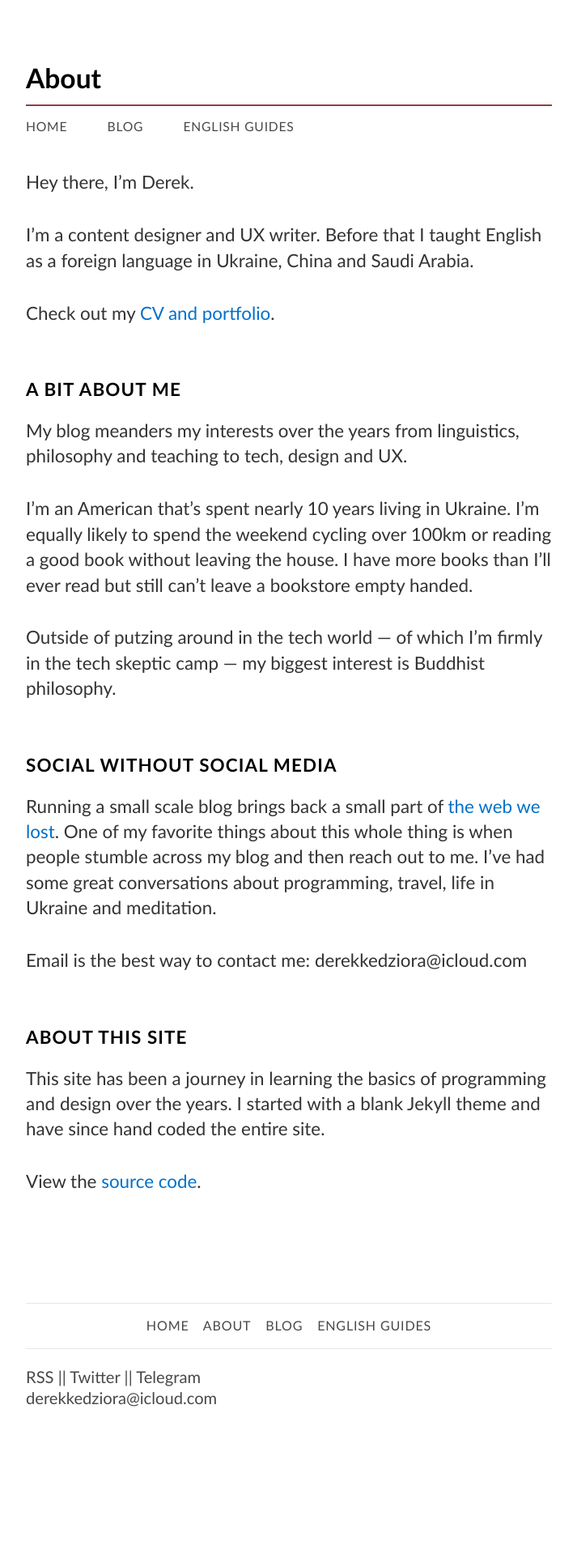
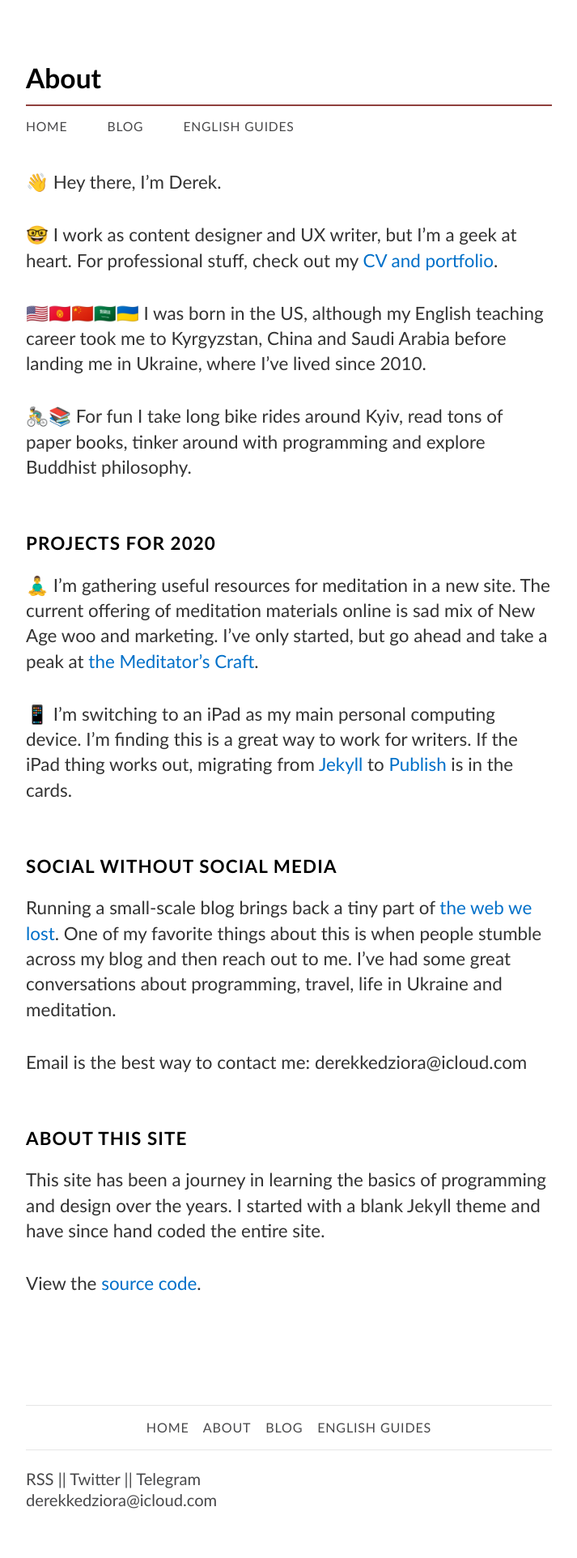
Before and after one commit to parcuri/derekkedziora.com, a Jekyll site: the page built from _pages/about.md, in a window 1280 px wide. Shown: the whole page at 81% size, without its empty margins (283-996 px from the left). Built offline with Jekyll 4.4.1, drawn with Linux system fonts in a browser that asks for light colours; before the commit the page ends 1799 px from its top, so only the background shows below that.

Commit message:
Content updated

```diff
--- a/_pages/about.md
+++ b/_pages/about.md
@@ -1,29 +1,29 @@
 ---
 title: About
+description: “Derek Kedziora is a UX Writer and Content Designer, geek, tinkerer and avid reader.”
 about: true
 permalink: /about
 ---
 
-Hey there, I'm Derek.
+👋 Hey there, I’m Derek.
 
-I'm a content designer and UX writer. Before that I taught English as a foreign language in Ukraine, China and Saudi Arabia.
+🤓 I work as content designer and UX writer, but I’m a geek at heart. For professional stuff, check out my [CV and portfolio](/portfolio).
 
-Check out my [CV and portfolio](/portfolio "Portfolio").
+🇺🇸🇰🇬🇨🇳🇸🇦🇺🇦 I was born in the US, although my English teaching career took me to Kyrgyzstan, China and Saudi Arabia before landing me in Ukraine, where I’ve lived since 2010.
 
-## A bit about me
+🚴‍♂️📚 For fun I take long bike rides around Kyiv, read tons of paper books, tinker around with programming and explore Buddhist philosophy.
 
-My blog meanders my interests over the years from linguistics, philosophy and teaching to tech, design and UX.
+## Projects for 2020
 
-I'm an American that's spent nearly 10 years living in Ukraine. I'm equally likely to spend the weekend cycling over 100km or reading a good book without leaving the house. I have more books than I'll ever read but still can't leave a bookstore empty handed.
+🧘‍♂️ I’m gathering useful resources for meditation in a new site. The current offering of meditation materials online is sad mix of New Age woo and marketing. I’ve only started, but go ahead and take a peak at [the Meditator's Craft](https://meditatorscraft.com "The Meditator's Craft").
 
-Outside of putzing around in the tech world — of which I'm firmly in the tech skeptic camp — my biggest interest is Buddhist philosophy.
+📱 I’m switching to an iPad as my main personal computing device. I’m finding this is a great way to work for writers. If the iPad thing works out, migrating from [Jekyll](https://jekyllrb.com/) to [Publish](https://github.com/johnsundell/publish) is in the cards.
 
 ## Social without Social Media
 
-Running a small scale blog brings back a small part of [the web we lost](https://anildash.com/2012/12/13/the_web_we_lost/). One of my favorite things about this whole thing is when people stumble across my blog and then reach out to me. I've had some great conversations about programming, travel, life in Ukraine and meditation.
+Running a small-scale blog brings back a tiny part of [the web we lost](https://anildash.com/2012/12/13/the_web_we_lost/). One of my favorite things about this is when people stumble across my blog and then reach out to me. I've had some great conversations about programming, travel, life in Ukraine and meditation.
 
 Email is the best way to contact me: derekkedziora@icloud.com
-
 
 ## About this site
 
```
Also changed, not shown: index.md (+10 -6 lines).
